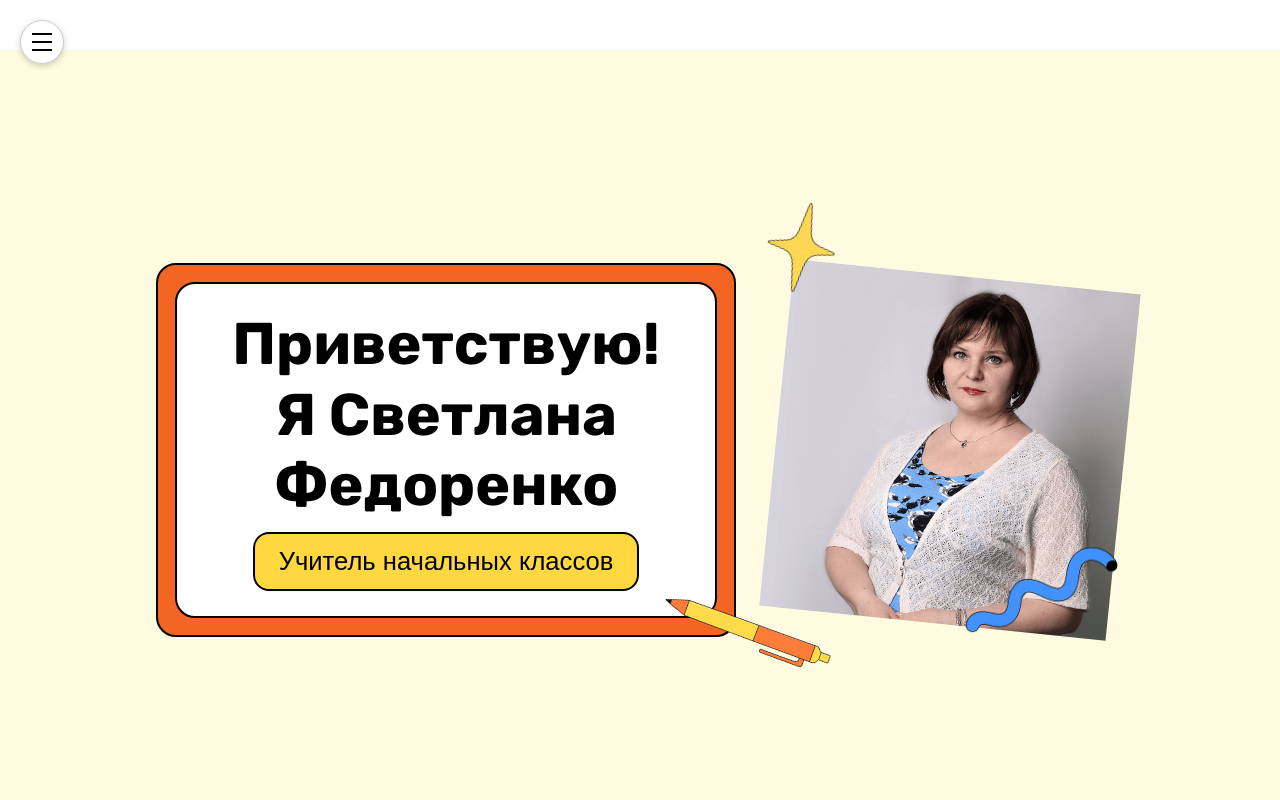
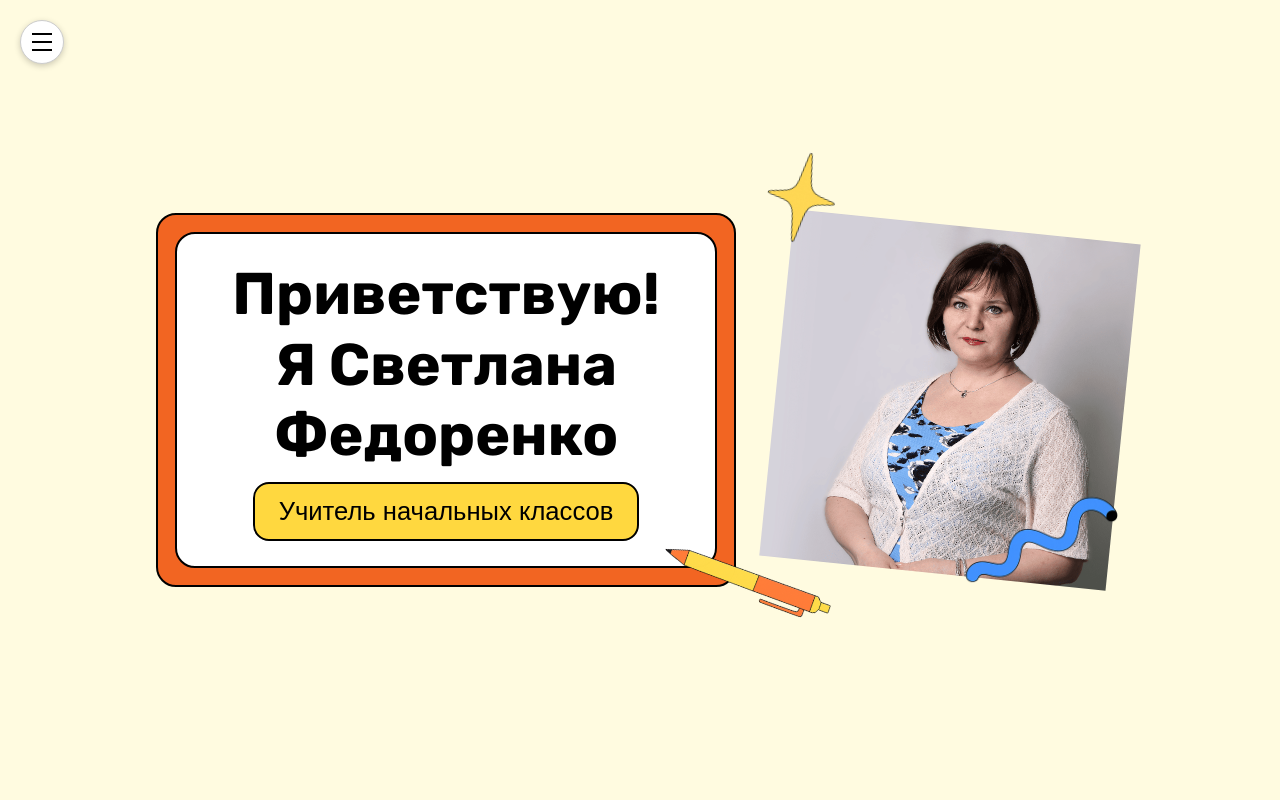
Before and after one commit to BobbyDorfman/fedorenko-landing, a React (Create React App) app: page / in a window 1280 px wide. Shown: the top 800 px of the page. Built offline with nearby package versions, Linux system fonts and the light colour scheme.

Commit message:
Add files via upload

```diff
--- a/src/components/SlideSection/SlideSection.js
+++ b/src/components/SlideSection/SlideSection.js
@@ -12,7 +12,8 @@ function SlideSection({ id, children }) {
         ([entry]) => {
             setIsVisible(entry.isIntersecting);
         },
-        { threshold: 0.6 }
+        // Раздел на телефоне может быть выше экрана, поэтому порог небольшой
+        { threshold: 0.15 }
         );
 
         if (section) observer.observe(section);
--- a/src/components/SlideSection/SlideSection.scss
+++ b/src/components/SlideSection/SlideSection.scss
@@ -1,18 +1,28 @@
+// Телефоны и планшеты: раздел не меньше высоты экрана, но может быть выше —
+// тогда страница просто прокручивается.
 .slide-section {
-  height: 100vh; // занимать 100% высоты окна
+  min-height: 100vh;
+  min-height: 100dvh; // dvh учитывает адресную строку браузера на телефоне
   scroll-snap-align: start;
   display: flex;
   justify-content: center;
   align-items: center;
-//   padding: 40px;
   box-sizing: border-box;
 
   opacity: 0;
-  transform: translateY(50px);
-  transition: opacity 0.4s ease, transform 0.4s ease;
+  transition: opacity 0.4s ease;
 
   &.visible {
     opacity: 1;
-    // transform: translateY(0);
   }
 }
+
+// Ноутбуки и компьютеры: каждый раздел ровно на весь экран (как было раньше)
+@media (min-width: 1025px) and (hover: hover) {
+  .slide-section {
+    height: 100vh;
+    min-height: 0;
+    transform: translateY(50px);
+    transition: opacity 0.4s ease, transform 0.4s ease;
+  }
+}
```
